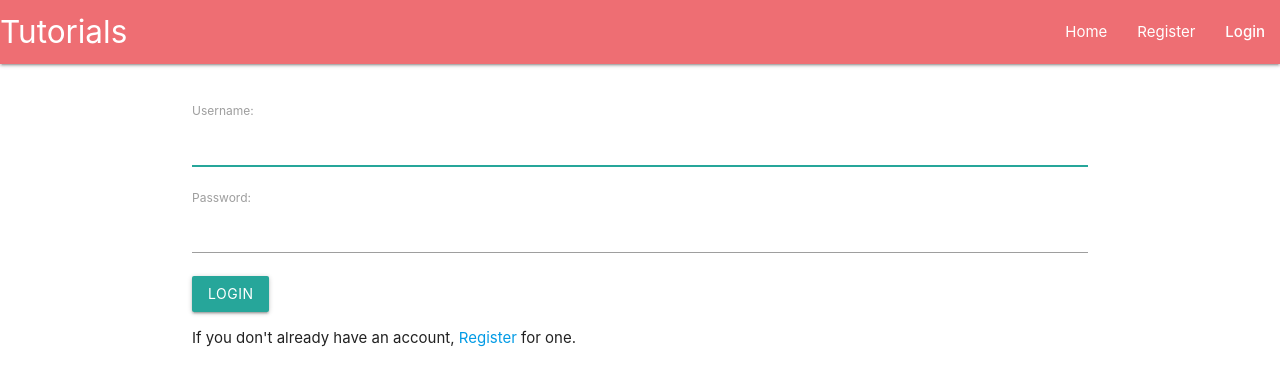
After one commit to Michael-Scott-PC/django_practice, a Django app: page /login/ in a window 1280 px wide. The commit adds this page. Shown: the top 386 px of the page. Run offline with Django 3.2, Linux system fonts and the light colour scheme; some libraries are stand-ins or nearby versions.

Commit message:
Created login.html and forms.py
worked on logging in and logging out functionality as well as creating our own custom form.

```diff
--- a/mysite/main/templates/main/includes/navbar.html
+++ b/mysite/main/templates/main/includes/navbar.html
@@ -5,7 +5,7 @@
         <li><a href="/">Home</a></li>
           {% if user.is_authenticated %}
             <li><a href="/register">{{user.username}}</a></li>
-            <li><a href="/login"><strong>Logout</strong></a></li>
+            <li><a href="/logout"><strong>Logout</strong></a></li>
           {% else %}
             <li><a href="/register">Register</a></li>
             <li><a href="/login"><strong>Login</strong></a></li>
--- /dev/null
+++ b/mysite/main/templates/main/login.html
@@ -0,0 +1,12 @@
+{% extends "main/header.html" %}
+
+{% block content %}
+    <form method="POST">
+        {% csrf_token %}
+        {{form.as_p}}
+
+        <button type="submit" class="btn">Login</button>
+    </form>
+
+    If you don't already have an account, <a href="/login">Register</a> for one.
+{% endblock %}
--- a/mysite/main/urls.py
+++ b/mysite/main/urls.py
@@ -21,5 +21,7 @@ app_name = "main"
 
 urlpatterns = [
     path('', views.homepage, name="homepage"),
-    path('register/', views.register, name="register")
+    path("register/", views.register, name="register"),
+    path("logout/", views.logout_request, name="logout"),
+    path("login/", views.login_request, name="login"),
 ]
--- a/mysite/main/views.py
+++ b/mysite/main/views.py
@@ -1,9 +1,10 @@
 from django.shortcuts import render, redirect
 from django.http import HttpResponse
 from .models import Tutorial
-from django.contrib.auth.forms import UserCreationForm
+from django.contrib.auth.forms import AuthenticationForm
 from django.contrib.auth import login, logout, authenticate
 from django.contrib import messages
+from .forms import NewUserForm
 
 def homepage(request):
     return render(request=request,
@@ -12,7 +13,7 @@ def homepage(request):
 
 def register(request):
     if request.method == "POST":
-        form = UserCreationForm(request.POST)
+        form = NewUserForm(request.POST)
         if form.is_valid():
             user = form.save()
             username = form.cleaned_data.get('username')
@@ -24,7 +25,31 @@ def register(request):
             for msg in form.error_messages:
                 messages.error(request, f"{msg}: {form.error_messages[msg]}")
 
-    form = UserCreationForm
+    form = NewUserForm
     return render(request,
                   "main/register.html",
                   context={"form": form})
+
+def logout_request(request):
+    logout(request)
+    messages.info(request, "Logged out successfully!")
+    return redirect("main:homepage")
+
+def login_request(request):
+    if request.method == "POST":
+        form = AuthenticationForm(request, data=request.POST)
+        if form.is_valid():
+            username = form.cleaned_data.get('username')
+            password = form.cleaned_data.get('password')
+            user = authenticate(username=username, password=password)
+            if user is not None:
+                login(request, user)
+                messages.info(request, f"You are now logged in as {username}")
+                return redirect("main:homepage")
+            else:
+                messages.error(request, "Invalid username or password")
+
+    form = AuthenticationForm()
+    return render(request,
+                  "main/login.html",
+                  {"form": form})
```
Also changed, not shown: mysite/main/forms.py (added, +17 -0 lines), mysite/db.sqlite3.
